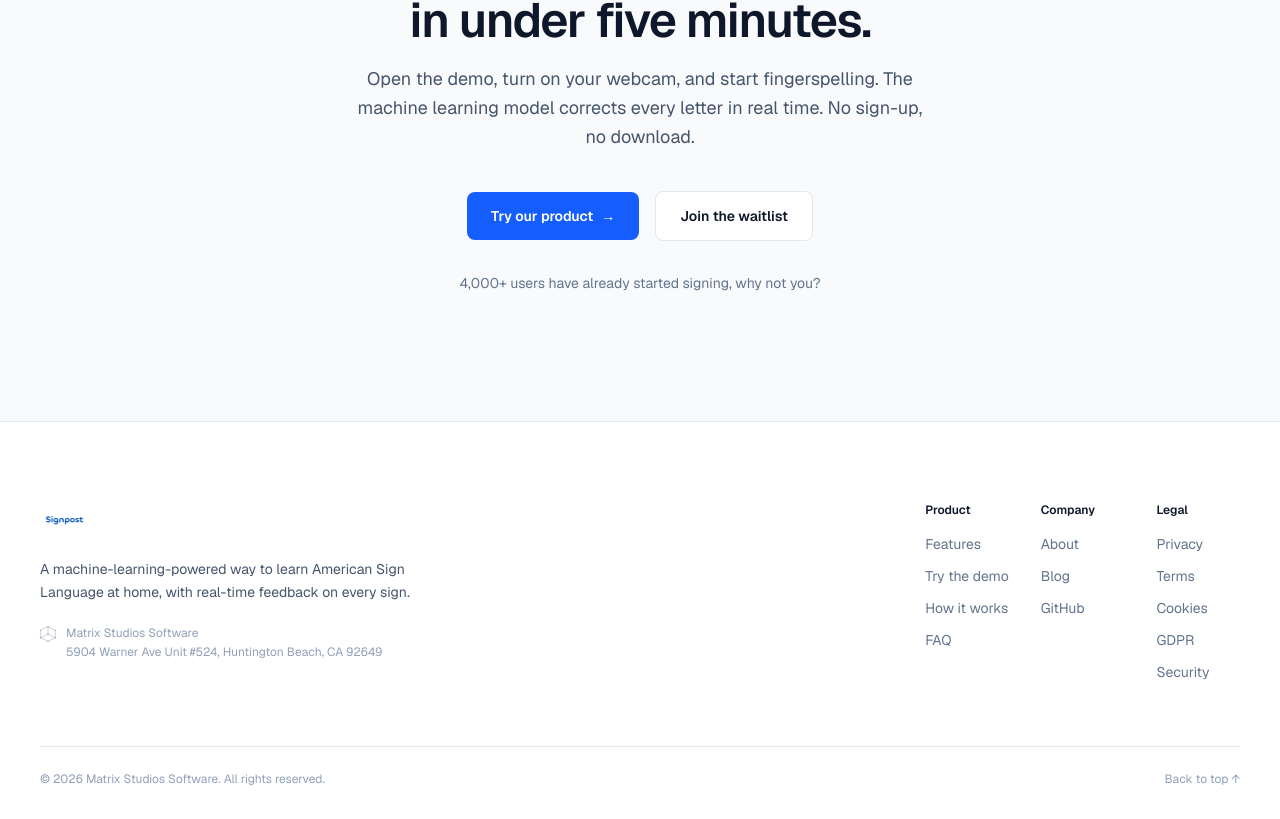
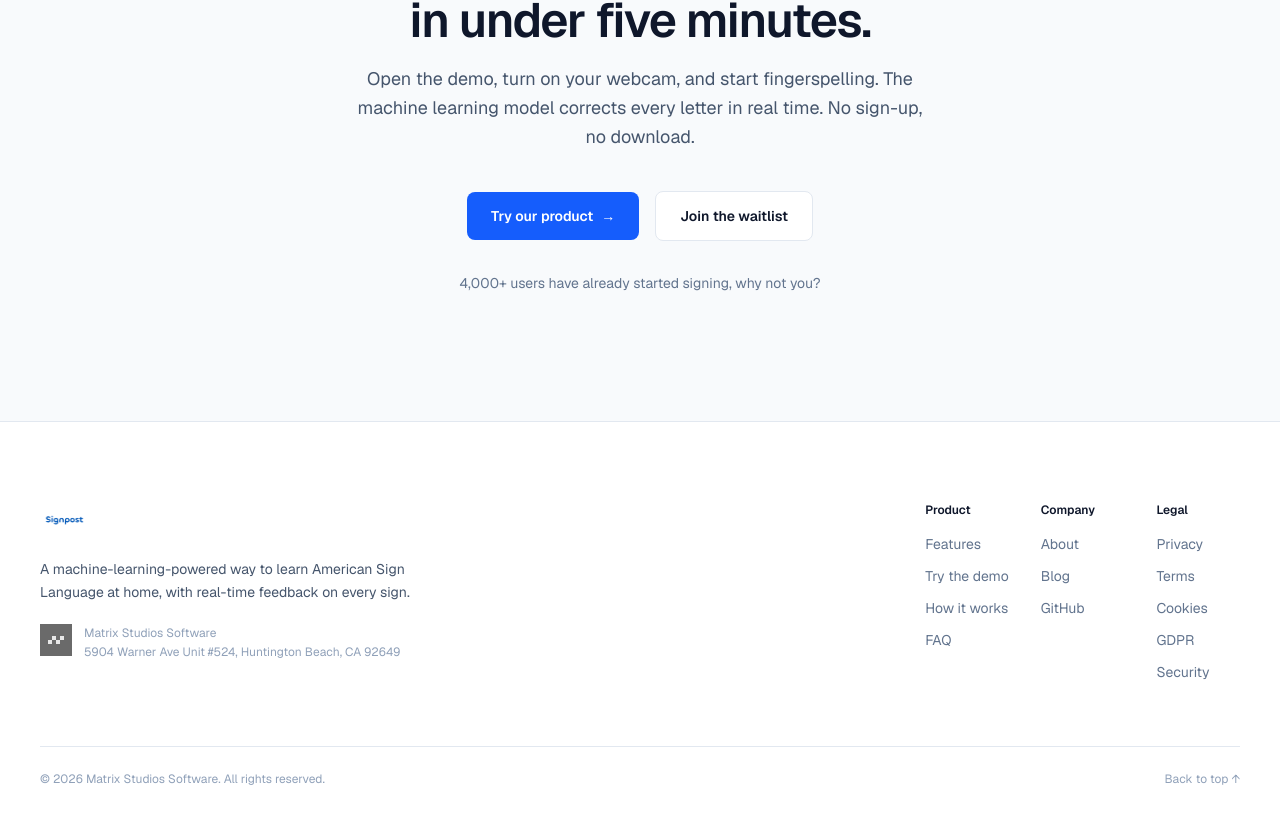
Before and after one commit to SignpostApp/landing, a Next.js app: page / in a window 1280 px wide. Shown: the part 5482-6301 px from the top of the page. Built offline with nearby package versions, Linux system fonts and the light colour scheme.

Commit message:
fix: wrong logo

```diff
--- a/src/app/page.tsx
+++ b/src/app/page.tsx
@@ -525,30 +525,15 @@ export default function WhiteLandingPage() {
                 <p className="text-sm text-slate-600 leading-relaxed">
                   A machine-learning-powered way to learn American Sign Language at home, with real-time feedback on every sign.
                 </p>
-                <div className="mt-5 flex items-start gap-2.5 text-slate-400">
-                  <svg
-                    viewBox="-3 7 66 66"
-                    aria-hidden="true"
-                    className="h-4 w-4 shrink-0 mt-0.5"
-                    fill="none"
-                    stroke="currentColor"
-                    strokeWidth="2"
-                    strokeLinecap="round"
-                    strokeLinejoin="round"
-                  >
-                    <path d="M30 10 L60 25 L60 55 L30 70 L0 55 L0 25 Z" />
-                    <path d="M30 40 L30 10 M30 40 L60 55 M30 40 L0 55" />
-                    <g fill="currentColor" stroke="none">
-                      <circle cx="30" cy="10" r="2.5" />
-                      <circle cx="60" cy="25" r="2.5" />
-                      <circle cx="60" cy="55" r="2.5" />
-                      <circle cx="30" cy="70" r="2.5" />
-                      <circle cx="0" cy="55" r="2.5" />
-                      <circle cx="0" cy="25" r="2.5" />
-                      <circle cx="30" cy="40" r="2.5" />
-                    </g>
-                  </svg>
-                  <div className="text-xs leading-relaxed">
+                <div className="mt-5 flex items-start gap-3">
+                  <Image
+                    src="/matrix-studios-logo.png"
+                    alt="Matrix Studios Software"
+                    width={512}
+                    height={512}
+                    className="h-8 w-8 shrink-0 grayscale opacity-70"
+                  />
+                  <div className="text-xs text-slate-400 leading-relaxed">
                     <p>Matrix Studios Software</p>
                     <p>5904 Warner Ave Unit #524, Huntington Beach, CA 92649</p>
                   </div>
```
Also changed, not shown: public/matrix-studios-logo.png (added).
